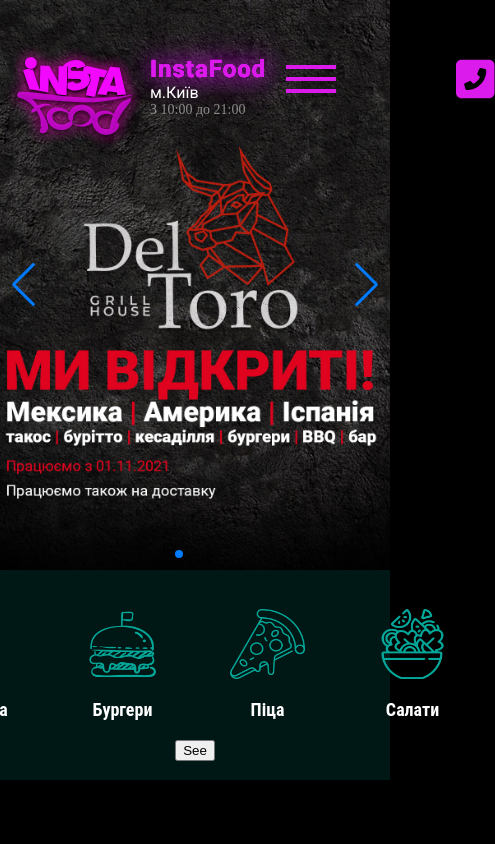
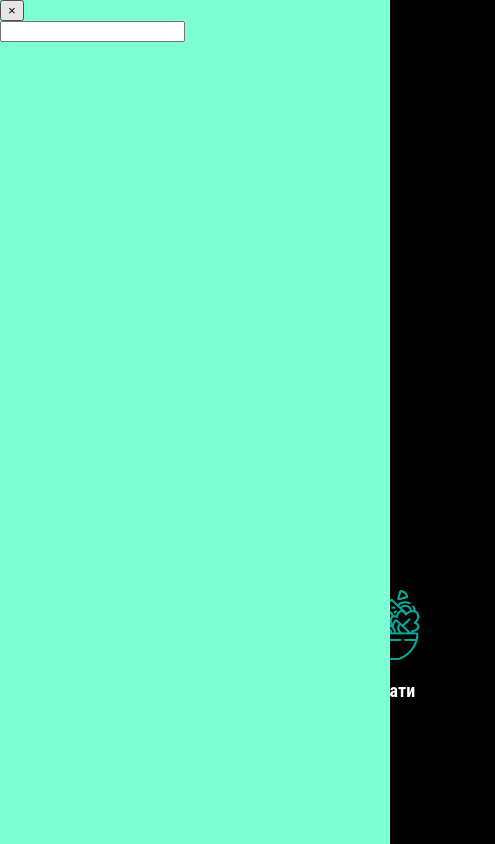
Before and after one commit to YourContender/insta-food, a React (Create React App) app: page / in a window 390 px wide. Both pictures are taken after a click on the element 311 px from the left and 78 px from the top of the page. Shown: the whole page, 495 px wide, since content can reach past the window. Built offline with nearby package versions, Linux system fonts and the light colour scheme.

Commit message:
create modal menu window

```diff
--- a/src/components/header/Header.js
+++ b/src/components/header/Header.js
@@ -3,9 +3,19 @@
 import logo from '../../img/header/logo.png';
 import './Header.scss';
 import { useState } from 'react';
+import ModalMenu from '../modal/ModalMenu';
 
 const Header = () => {
+    const [modalMenu, setModalMenu] = useState(false);
+
     return (
+        <>
+            {
+                modalMenu ?
+                    <ModalMenu
+                        setModalMenu={setModalMenu}
+                    /> :
+
                     <div className='header'>
                         <div className='header_logo'>
                             <img src={logo} alt='logo'/>
@@ -54,7 +64,9 @@
                         </div>
 
                         <div className="header_mobile">
-                <div className="header_mobile-burger">
+                            <div className="header_mobile-burger"
+                                onClick={() => setModalMenu(true)}
+                            >
                                 <span></span>
                                 <span></span>
                                 <span></span>
@@ -65,6 +77,8 @@
                             </span>
                         </div>
                     </div>
+            }
+        </>
 
     )
 }
--- a/src/components/header/Header.scss
+++ b/src/components/header/Header.scss
@@ -225,3 +225,20 @@
         }
     }
 }
+
+@media (max-width: 540px) {
+    .header {
+        &_title {
+            display: none;
+        }
+        &_mobile {
+            &-phone {
+                display: none;
+            }
+            &-burger {
+                margin-right: 0;
+                margin-top: 25px;
+            }
+        }
+    }
+}
--- /dev/null
+++ b/src/components/modal/ModalMenu.js
@@ -0,0 +1,25 @@
+import './ModalMenu.scss';
+
+const ModalMenu = ({ setModalMenu }) => {
+    return (
+        <div className="modal">
+            <div className="modal_header">
+                <img src="" alt="" />
+                <img src="" alt="" />
+                <button onClick={() => setModalMenu(false)}>&times;</button>
+            </div>
+
+            <div className="modal_section">
+
+            </div>
+
+            <div className="modal_input">
+                <input type="text" />
+            </div>
+
+            <div className="modal_road"></div>
+        </div>
+    )
+}
+
+export default ModalMenu;
--- /dev/null
+++ b/src/components/modal/ModalMenu.scss
@@ -0,0 +1,8 @@
+.modal {
+    width: 100%;
+    height: 100%;
+    background-color: aquamarine;
+    position: absolute;
+    top: 0;
+    z-index: 9999;
+}
--- a/src/components/nav/Nav.js
+++ b/src/components/nav/Nav.js
@@ -9,10 +9,6 @@
     useEffect(() => {
         setMenuSection([...menu]);
     }, []);
-
-    useEffect(() => {
-
-    })
 
     const showListSection = () => {
         setShowAllListSection(!showAllListSection);
@@ -26,11 +22,10 @@
                 return index >= 4 ? item.styles = 'nav_content-item hide' : null;
             })
         }
-
     }
 
     return (
-        <div className="nav" style={showAllListSection ? {height: '490px'}: {height: '210px'}}>
+        <div className="nav" style={showAllListSection ? {height: '490px'}: {height: 'auto'}}>
             <div className="nav_content">
                 {
                     menuSection.map(item => {
--- a/src/components/nav/Nav.scss
+++ b/src/components/nav/Nav.scss
@@ -1,6 +1,6 @@
 .nav {
     position: absolute;
-    height: 210px;
+    height: auto;
     width: 100%;
     background-color: rgba(1, 65, 58, 0.37);
     z-index: 1;
@@ -89,7 +89,7 @@
                 }
             }
             &-item {
-                padding: 20px 30px;
+                padding: 20px 22px;
                 &.hide {
                     display: none;
                 }
```
Also changed, not shown: test.js (added, +14 -0 lines). Lines whose indentation alone changed are shown as unchanged.
